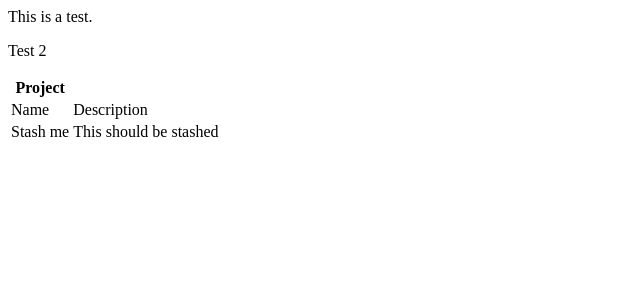
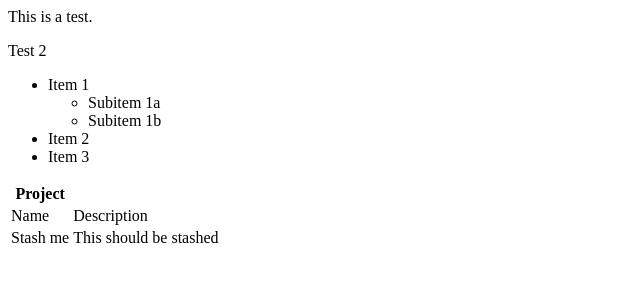
Before and after one commit to sguitardude/GitKraken, a plain HTML site: page index.html in a window 1280 px wide. Shown: the whole page, without its empty margins (0-640 px from the left). Drawn offline with Linux system fonts and the light colour scheme.

Commit message:
Create bullets

```diff
--- a/index.html
+++ b/index.html
@@ -16,6 +16,16 @@
                     <td>Stash me</td>
                     <td>This should be stashed</td>
                 </tr>
+                <ul>
+                    <li>Item 1
+                        <ul>
+                            <li>Subitem 1a</li>
+                            <li>Subitem 1b</li>
+                        </ul>
+                    </li>
+                    <li>Item 2</li>
+                    <li>Item 3</li>
+                </ul>
             </table>
     </body>
 </html>
```
